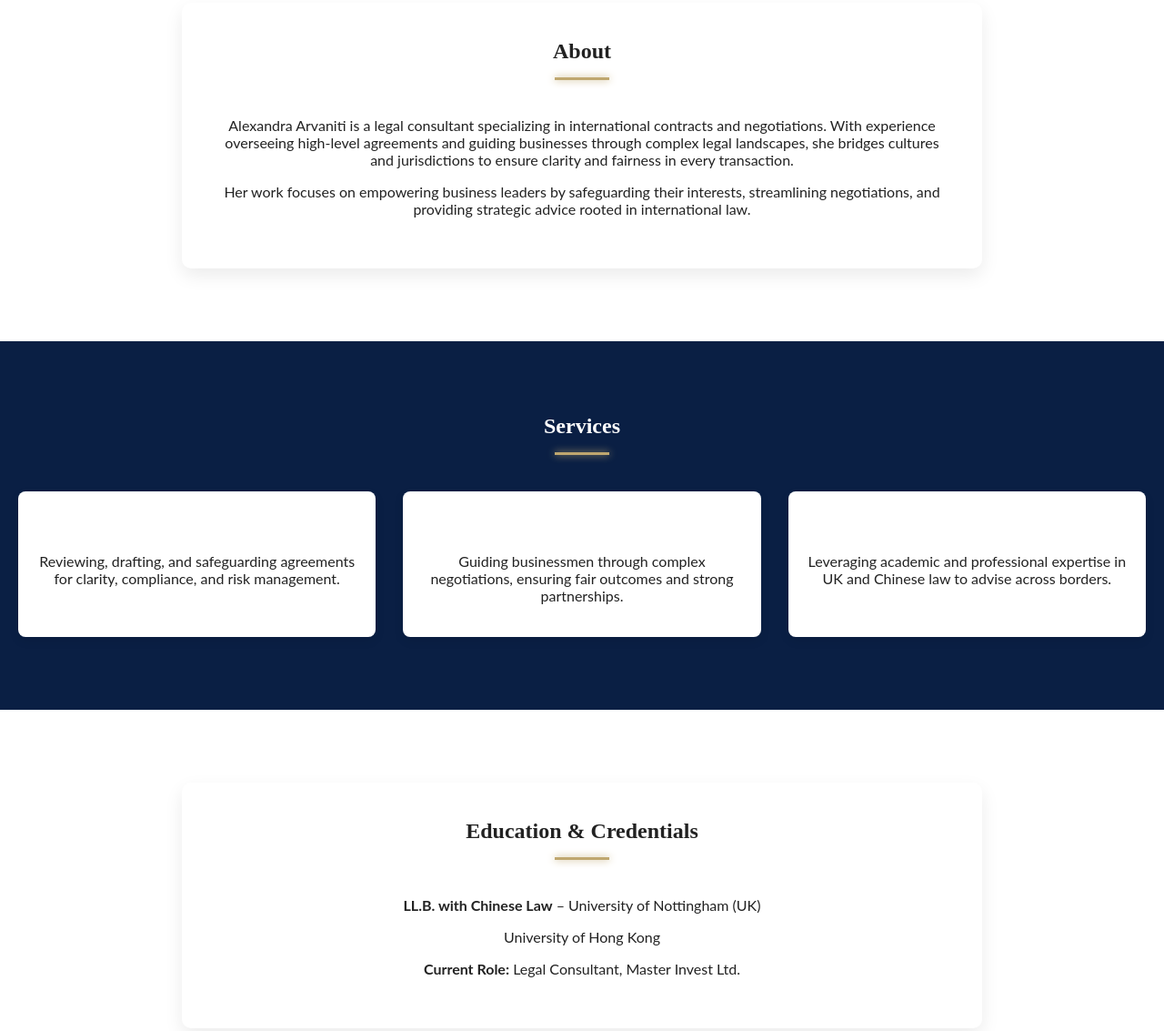
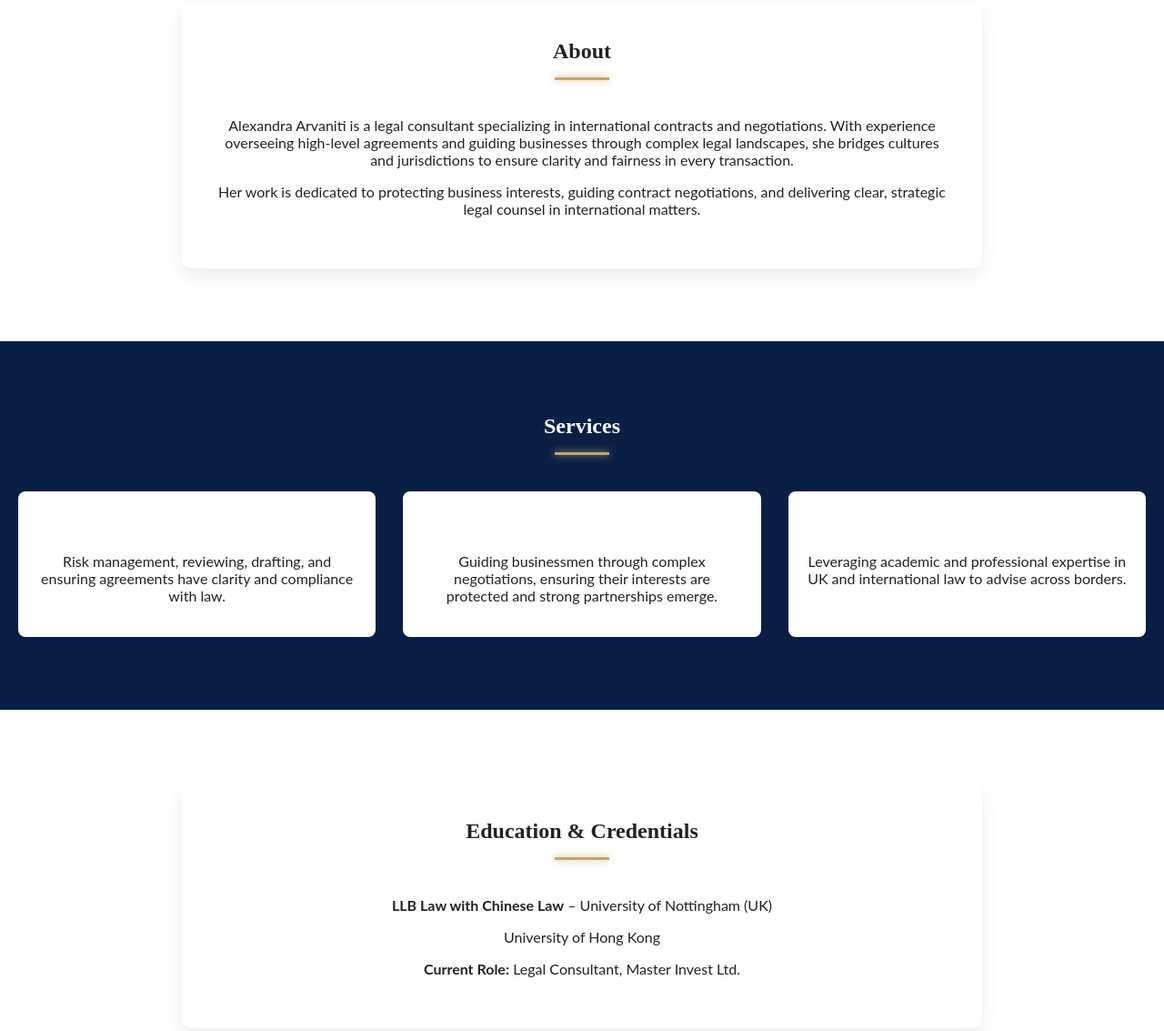
Before and after one commit to arnikolaos/arvanitislegal, a plain HTML site: page index.html in a window 1280 px wide. Shown: the part 1037-2170 px from the top of the page at 91% size. Drawn offline with Linux system fonts and the light colour scheme.

Commit message:
Update index.html

```diff
--- a/index.html
+++ b/index.html
@@ -141,7 +141,7 @@
   <section class="hero">
     <h1>Alexandra Arvanitis</h1>
     <div class="gold-line"></div>
-    <h2>Legal Consultant | International Law & Contracts Negotiations</h2>
+    <h2>Legal Consultant | International Law & Contract Negotiations</h2>
     <div class="location">Based in Athens · Working Internationally</div>
     <div class="scroll-indicator">↓</div>
   </section>
@@ -157,8 +157,8 @@
         she bridges cultures and jurisdictions to ensure clarity and fairness in every transaction.
       </p>
       <p>
-        Her work focuses on empowering business leaders by safeguarding their interests,
-        streamlining negotiations, and providing strategic advice rooted in international law.
+        Her work is dedicated to protecting business interests, guiding contract negotiations, and delivering clear, strategic legal counsel in international matters.
+
       </p>
     </div>
   </section>
@@ -170,15 +170,15 @@
     <div class="services">
       <div class="service">
         <h3>Contract Oversight</h3>
-        <p>Reviewing, drafting, and safeguarding agreements for clarity, compliance, and risk management.</p>
+        <p>Risk management, reviewing, drafting, and ensuring agreements have clarity and compliance with law.</p>
       </div>
       <div class="service">
         <h3>Negotiations & Mediation</h3>
-        <p>Guiding businessmen through complex negotiations, ensuring fair outcomes and strong partnerships.</p>
+        <p>Guiding businessmen through complex negotiations, ensuring their interests are protected and strong partnerships emerge.</p>
       </div>
       <div class="service">
         <h3>International Legal Consulting</h3>
-        <p>Leveraging academic and professional expertise in UK and Chinese law to advise across borders.</p>
+        <p>Leveraging academic and professional expertise in UK and international law to advise across borders.</p>
       </div>
     </div>
   </section>
@@ -188,7 +188,7 @@
     <div class="shadow-box">
       <h2>Education & Credentials</h2>
       <div class="gold-line"></div>
-      <p><strong>LL.B. with Chinese Law</strong> – University of Nottingham (UK)</p>
+      <p><strong>LLB Law with Chinese Law</strong> – University of Nottingham (UK)</p>
       <p>University of Hong Kong</p>
       <p><strong>Current Role:</strong> Legal Consultant, Master Invest Ltd.</p>
     </div>
```
